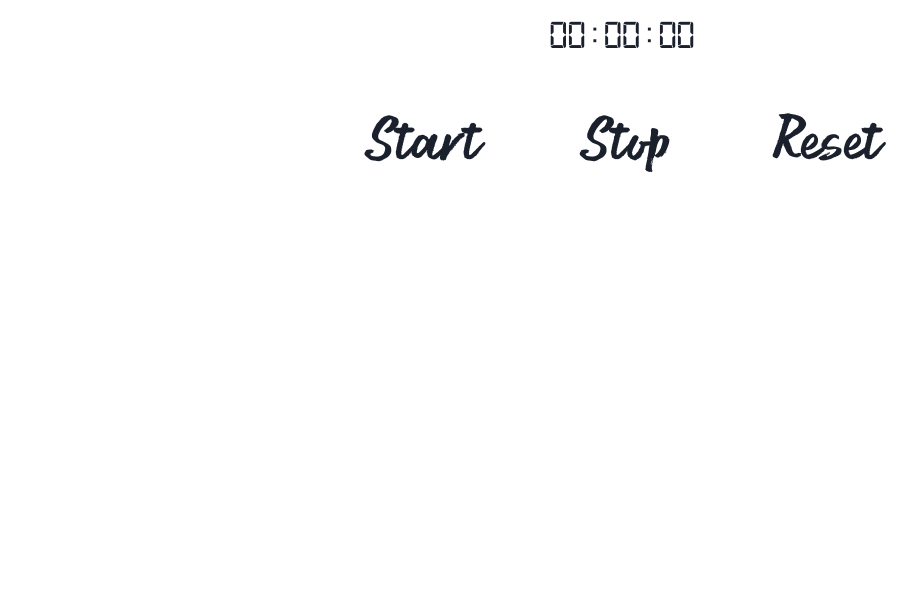
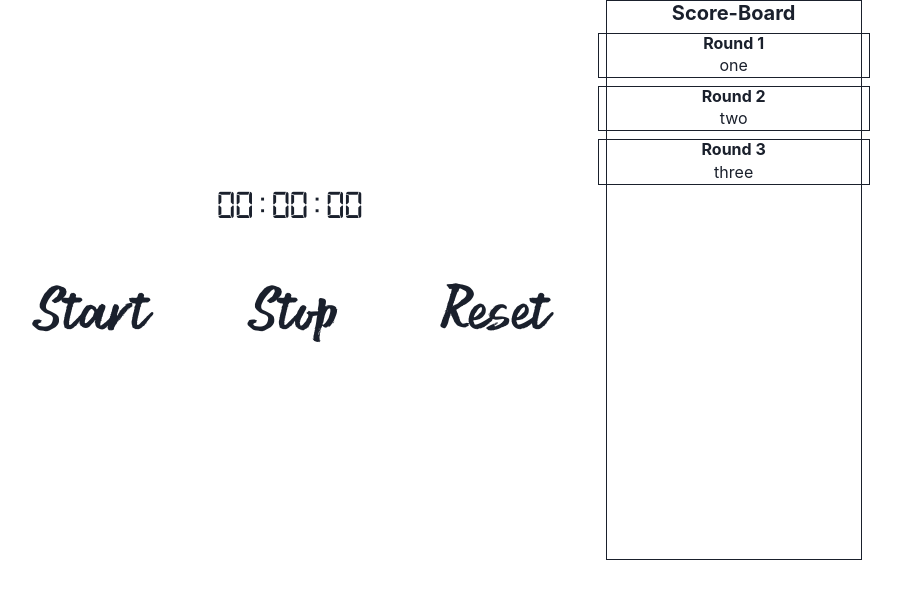
Before and after one commit to jagroshansingh/BullsEye-Game, a React (Create React App) app in the folder frontend/: page / in a window 1280 px wide. Shown: the top 598 px of the page, without its empty margins (18-935 px from the left). Built offline with nearby package versions, Linux system fonts and the light colour scheme.

Commit message:
scoreboard component

```diff
--- a/frontend/src/App.tsx
+++ b/frontend/src/App.tsx
@@ -2,12 +2,21 @@ import React from 'react';
 import logo from './logo.svg';
 import './App.css';
 import { GamePage } from './Pages/GamePage';
+import { ScoreBoard } from './Components/ScoreBoard';
+import { Box, HStack } from '@chakra-ui/react';
 
 
 function App() {
   return (
     <div className="App">
+      <HStack>
+      <Box>
       <GamePage/>
+      </Box>
+      <Box w={'20%'} h={'70vh'} border={'1px'}>
+      <ScoreBoard/>
+      </Box>
+      </HStack>
     </div>
   );
 }
--- /dev/null
+++ b/frontend/src/Components/Score.tsx
@@ -0,0 +1,14 @@
+import { Box, Container, Heading, Text } from '@chakra-ui/react'
+import React from 'react'
+
+export const Score = (prop:any) => {
+    // console.log(prop)
+  return (
+    <div>
+        <Container border={'1px'} w={'17em'}>
+        <Heading size={'sm'}>Round {prop.count}</Heading>
+        <Text>{prop.props}</Text>
+        </Container>
+    </div>
+  )
+}
--- /dev/null
+++ b/frontend/src/Components/ScoreBoard.tsx
@@ -0,0 +1,15 @@
+import {Box, Heading, VStack} from '@chakra-ui/react'
+import React from 'react'
+import { Score } from './Score'
+
+export const ScoreBoard = () => {
+    const [score,setscore]=React.useState(['one','two','three'])
+  return (
+    <div>
+        <VStack>
+            <Heading size={'md'}>Score-Board</Heading>
+            {score?.map((each,i)=><Score key={i} props={each} count={i+1}/>)}
+        </VStack>
+    </div>
+  )
+}
```
Also changed, not shown: frontend/src/Components/demo.txt (deleted).
